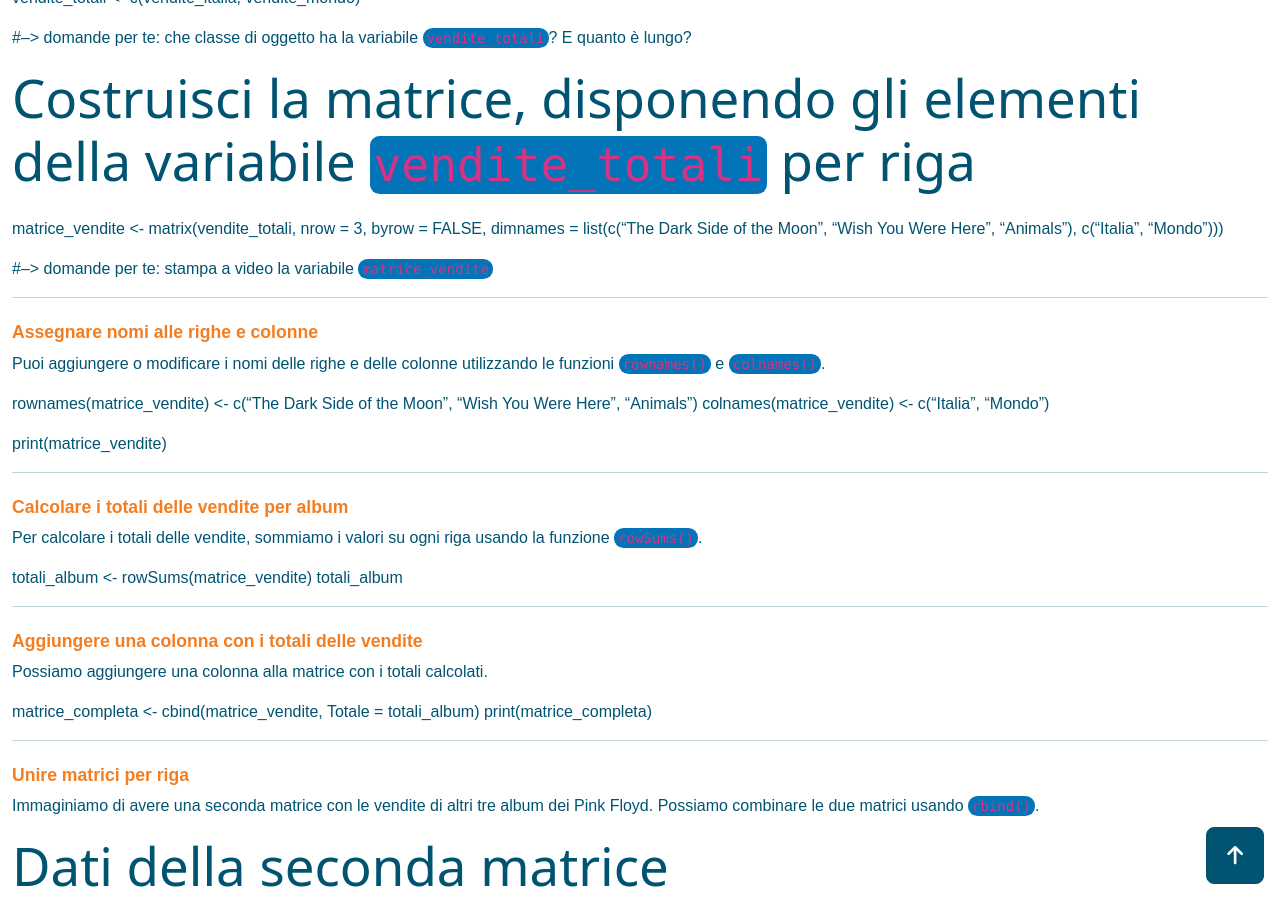
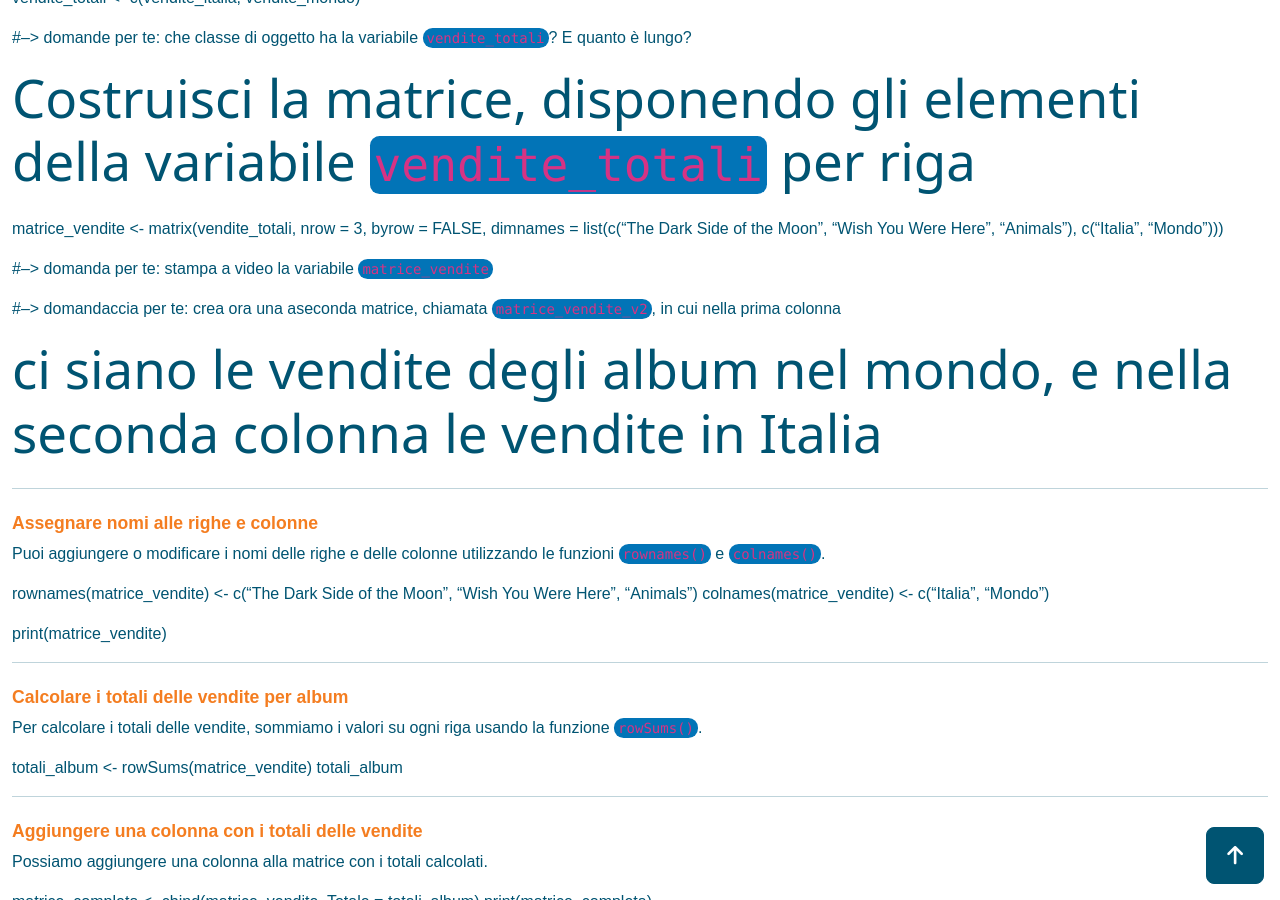
Before and after one commit to maghetta/Corso-R-livello-base__BBC, a Jekyll site: the page built from pages/tutorials/Matrici_in_R.md, in a window 1280 px wide and 900 px high, scrolled down 1896 px. Built offline with Jekyll 4.4.1, drawn with Linux system fonts in a browser that asks for light colours.

Commit message:
Update Matrici_in_R.md

```diff
--- a/pages/tutorials/Matrici_in_R.md
+++ b/pages/tutorials/Matrici_in_R.md
@@ -37,7 +37,11 @@ matrice_vendite <- matrix(vendite_totali, nrow = 3, byrow = FALSE,
                                             "Animals"),
                                           c("Italia", "Mondo")))
 
-#--> domande per te: stampa a video la variabile `matrice_vendite`
+#--> domanda per te: stampa a video la variabile `matrice_vendite`
+
+
+#--> domandaccia per te: crea ora una aseconda matrice, chiamata `matrice_vendite_v2`, in cui nella prima colonna
+#          ci siano le vendite degli album nel mondo, e nella seconda colonna le vendite in Italia
 
 ---
 
```
